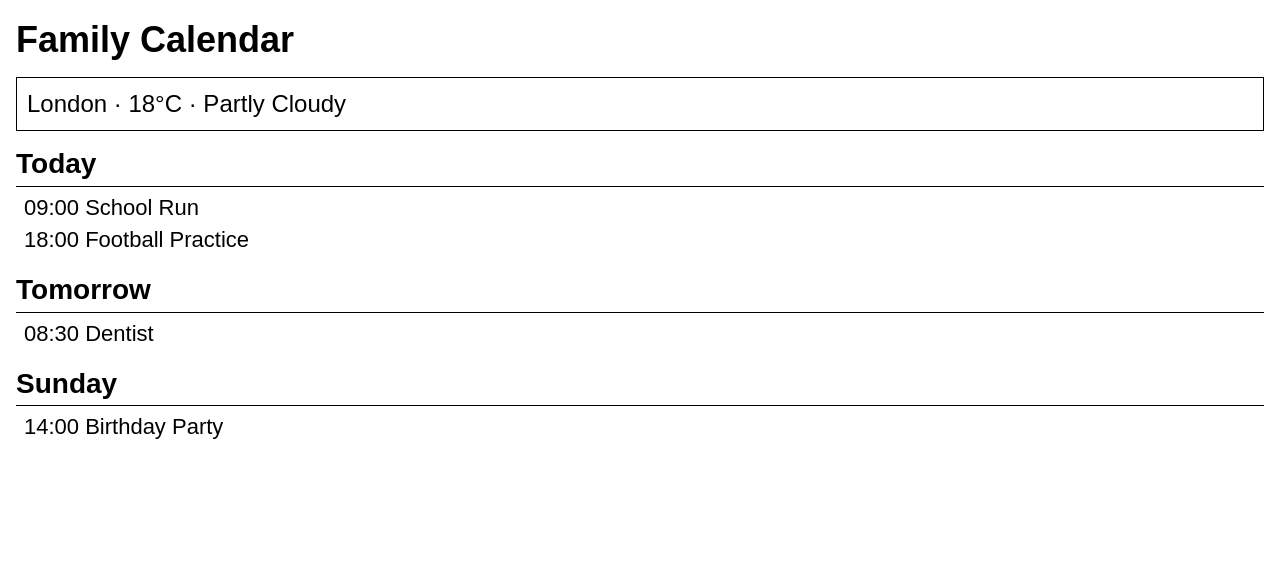
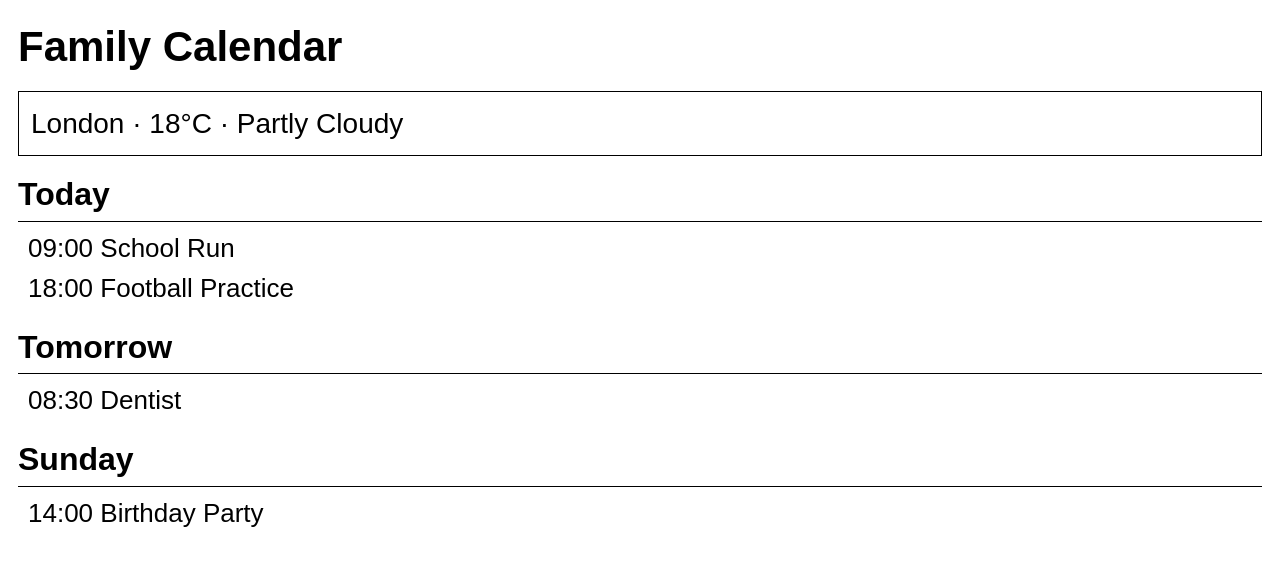
Before and after one commit to thirstycamel509/kindle-calendar, a website: page index.html in a window 1280 px wide. Drawn offline with Linux system fonts and the light colour scheme.

Commit message:
index.html

```diff
--- a/index.html
+++ b/index.html
@@ -10,38 +10,38 @@ body{
   background:#fff;
   color:#000;
   margin:0;
-  padding:16px;
-  line-height:1.35;
+  padding:18px;
+  line-height:1.4;
 }
 
 h1{
-  margin:0 0 12px 0;
-  font-size:36px;
+  margin:0 0 14px 0;
+  font-size:42px;
 }
 
 .weather{
   border:1px solid #000;
-  padding:10px;
-  margin-bottom:14px;
-  font-size:24px;
+  padding:12px;
+  margin-bottom:16px;
+  font-size:28px;
 }
 
 .day{
-  margin-bottom:16px;
+  margin-bottom:18px;
 }
 
 .day-title{
-  font-size:28px;
+  font-size:32px;
   font-weight:bold;
   border-bottom:1px solid #000;
-  margin-bottom:6px;
-  padding-bottom:3px;
+  margin-bottom:8px;
+  padding-bottom:4px;
 }
 
 .event{
-  font-size:22px;
-  margin-left:8px;
-  margin-bottom:3px;
+  font-size:26px;
+  margin-left:10px;
+  margin-bottom:4px;
 }
 
 </style>
```
